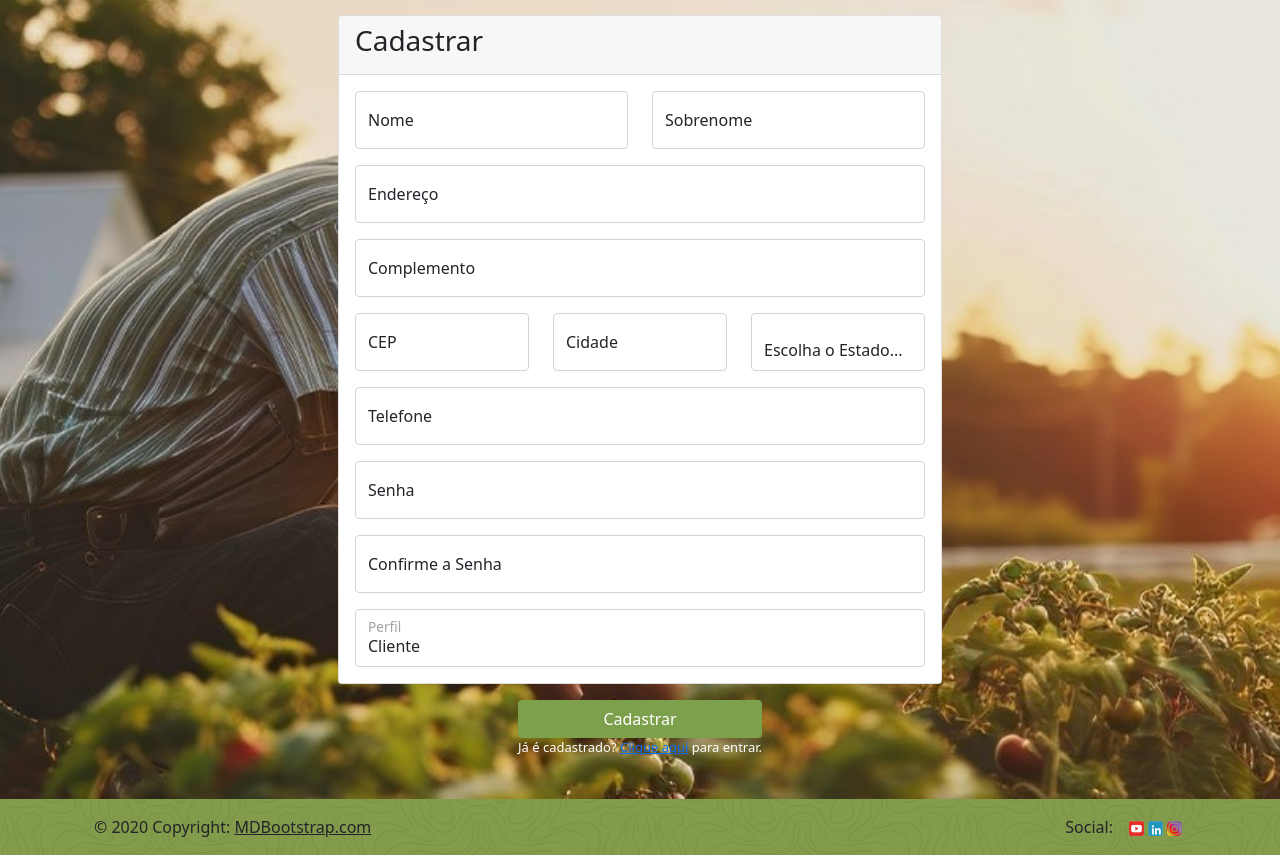
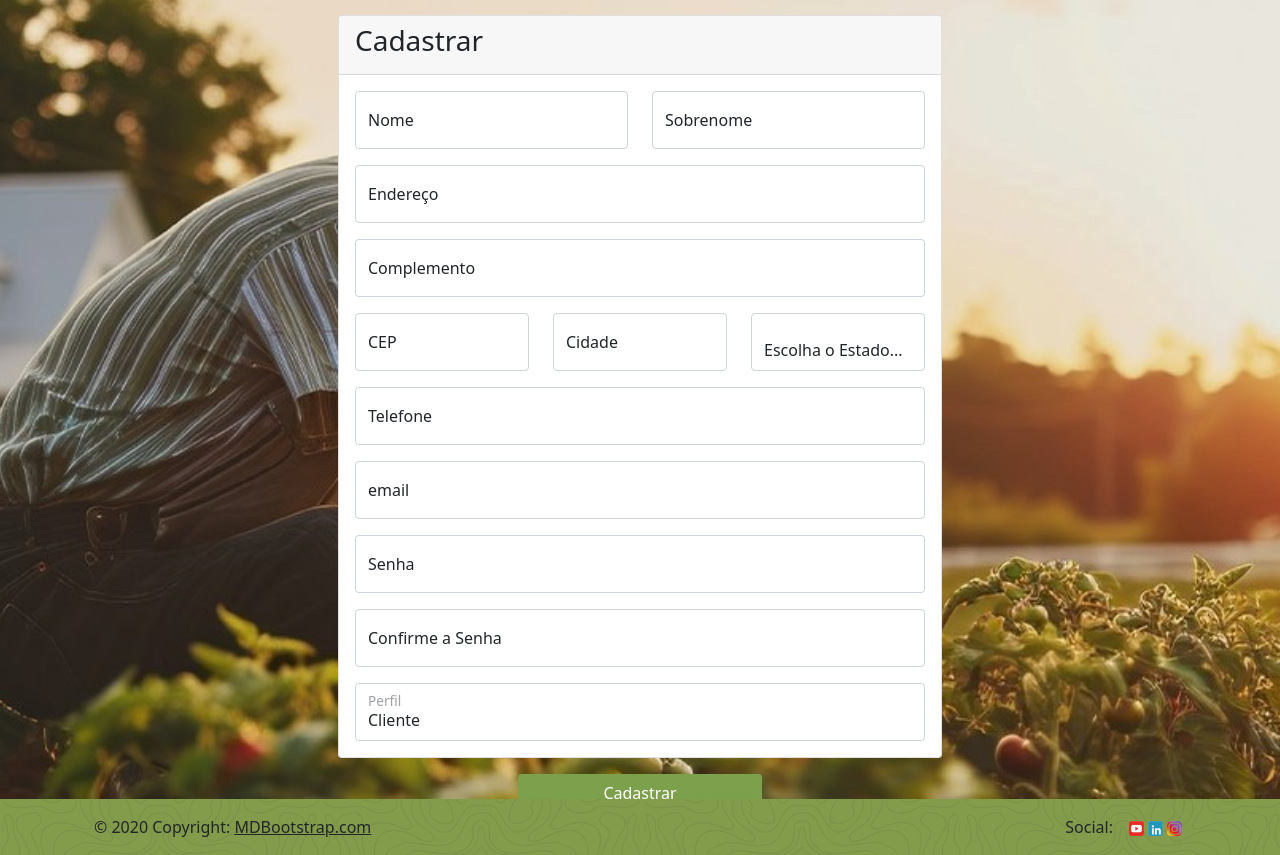
Before and after one commit to renata-machado/Casca-Grossa, a FastAPI app: page /form_cadastro in a window 1280 px wide. Shown: the part 117-972 px from the top of the page. Run offline with FastAPI, Linux system fonts and the light colour scheme; some libraries are stand-ins or nearby versions; some web fonts are replaced.

Commit message:
email em form_cadastro

```diff
--- a/templates/pages/carrinho.html
+++ b/templates/pages/carrinho.html
@@ -17,7 +17,7 @@
         </div>
     </div>
 
-<table class="table">
+<table class="table table-hover table-borderless">
     <tbody>
         <tr style="background-color: #556B2F;">
             <td>
--- a/templates/pages/form_cadastro.html
+++ b/templates/pages/form_cadastro.html
@@ -158,6 +158,18 @@
               />
               <label for="telefone">Telefone</label>
             </div>
+
+            <div class="form-floating mt-3">
+              <input
+                type="text"
+                class="form-control"
+                id="email"
+                name="email"
+                placeholder="email"
+              />
+              <label for="email">email</label>
+            </div>
+
             <div class="form-floating mt-3">
               <input
                 type="password"
```
